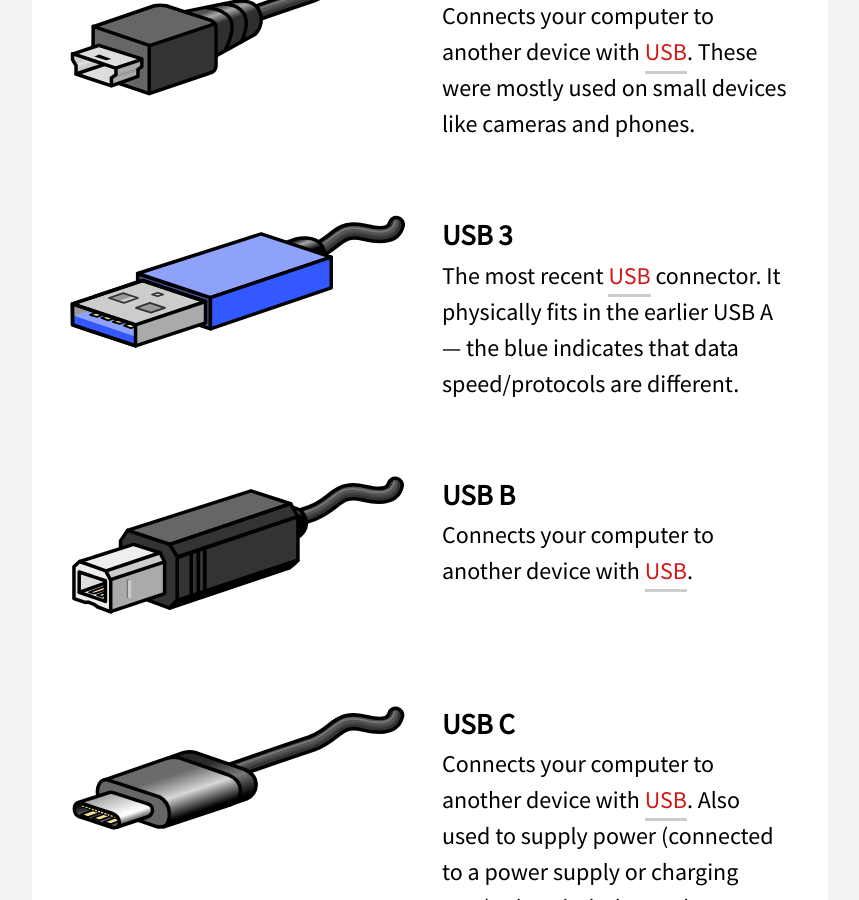
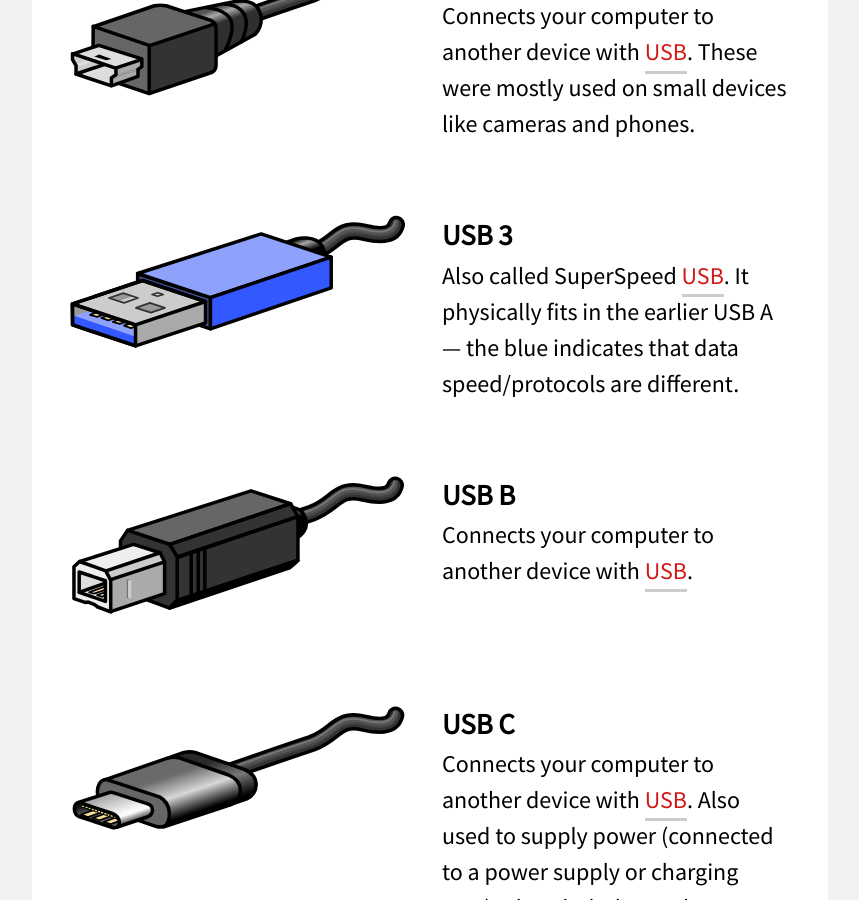
Before and after one commit to davewhiteland/compsci-superbasics, a Jekyll site: the page built from collections/_hardware/connections.md, in a window 1280 px wide and 900 px high, scrolled down 1803 px. Shown: the whole window, without its empty margins (416-1275 px from the left). Built offline with Jekyll 4.4.1, drawn with Linux system fonts in a browser that asks for light colours.

Commit message:
remove 'most recent' from USB 3 description (USB 4 was 2019, 3 2008, oops)

```diff
--- a/collections/_hardware/connections.md
+++ b/collections/_hardware/connections.md
@@ -61,7 +61,7 @@ like cameras and phones.
 ![cable]({{ site.baseurl }}/images/cable-usb-3.svg)
 
 **USB 3**
-The most recent [USB]({{ site.baseurl }}/hardware/usb) connector. It physically
+Also called SuperSpeed [USB]({{ site.baseurl }}/hardware/usb). It physically
 fits in the earlier USB A — the blue indicates that data speed/protocols are
 different.
 
```
